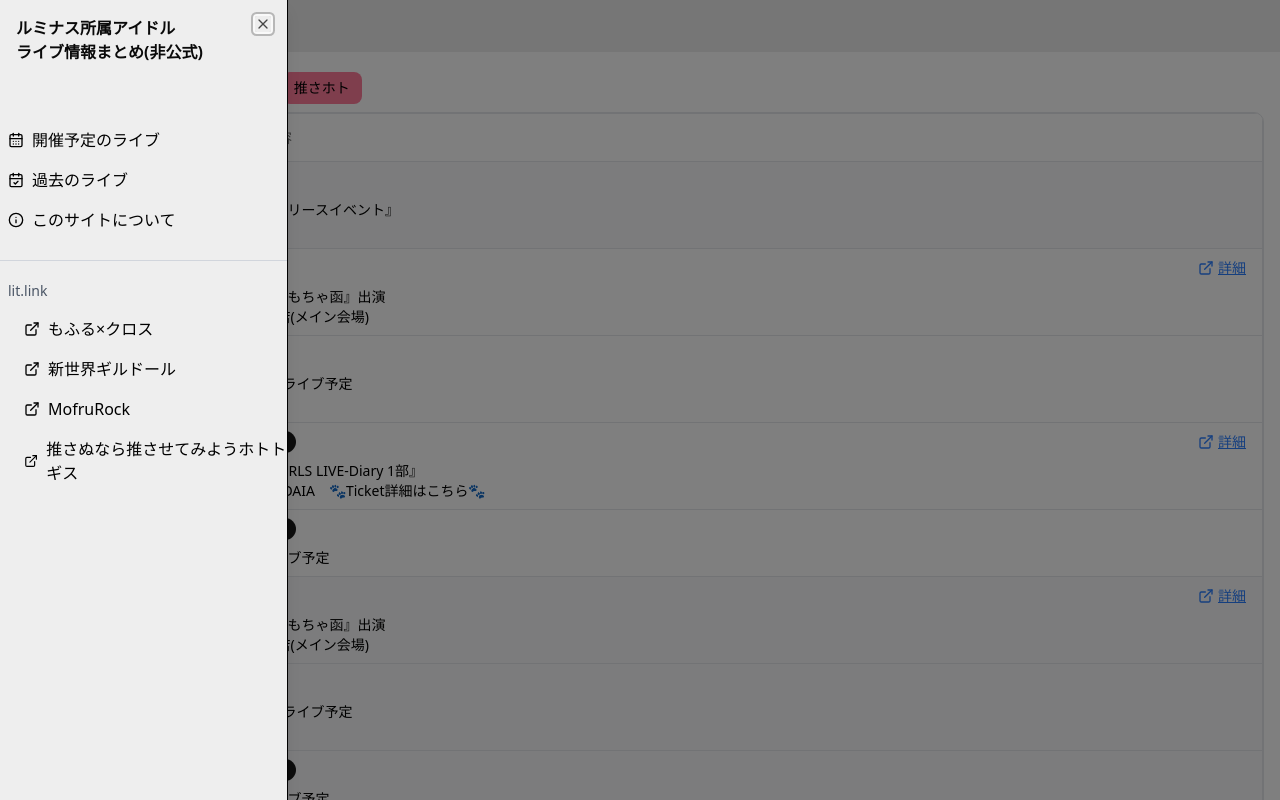
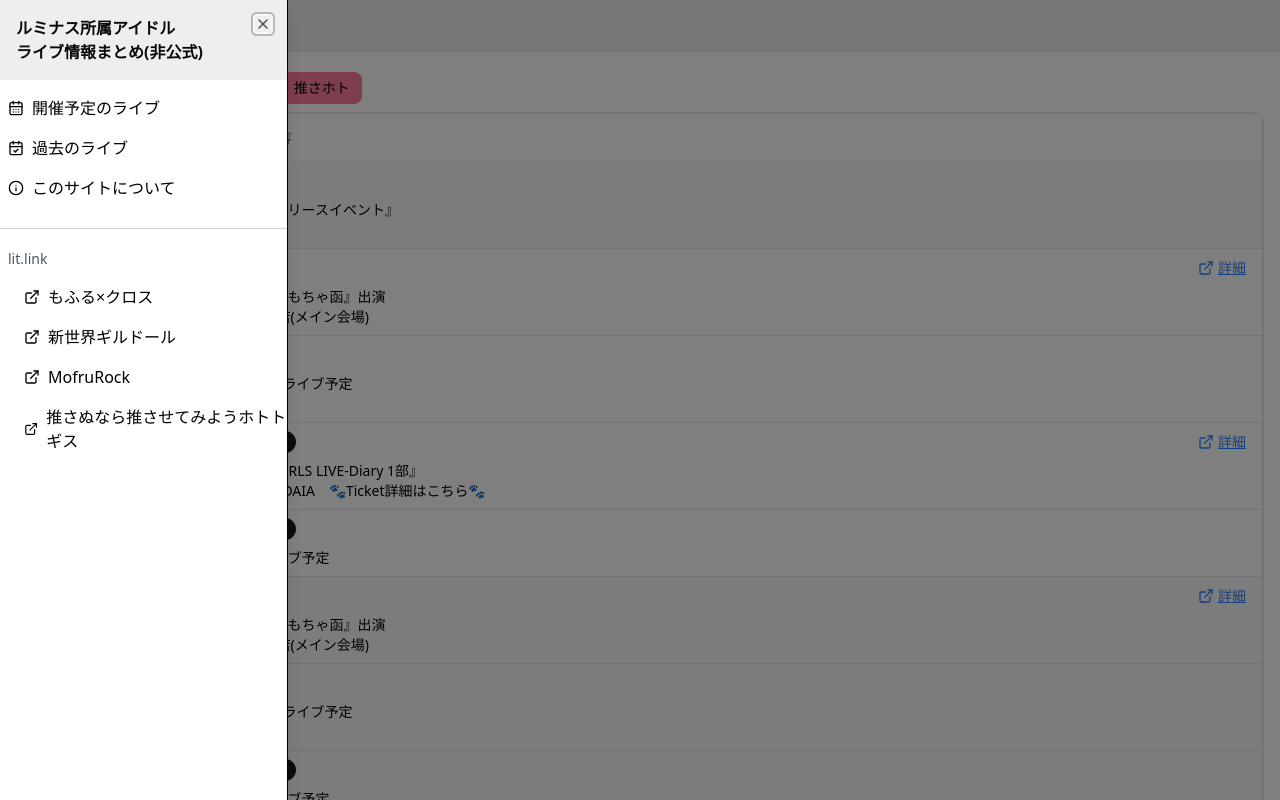
Before and after one commit to momo-lab/www-livelist, a React (Vite) app: page / in a window 1280 px wide. Both pictures are taken after a click on the button 26 px from the left and 26 px from the top of the page. Shown: the top 800 px of the page. Built offline with nearby package versions, Linux system fonts and the light colour scheme.

Commit message:
サイドメニューのレイアウトを調整

```diff
--- a/src/components/Header.tsx
+++ b/src/components/Header.tsx
@@ -115,8 +115,8 @@ export const Header: React.FC = () => {
                   <Menu className="h-6 w-6" />
                 </Button>
               </SheetTrigger>
-              <SheetContent side="left" className="bg-header-bg w-72">
-                <SheetHeader>
+              <SheetContent side="left" className="w-72">
+                <SheetHeader className="bg-header-bg">
                   <SheetTitle onClick={() => setIsOpen(false)}>
                     ルミナス所属アイドル
                     <br />
@@ -126,7 +126,7 @@ export const Header: React.FC = () => {
                     ルミナス所属のアイドルのライブ情報まとめページです。
                   </SheetDescription>
                 </SheetHeader>
-                <nav className="mt-8">
+                <nav>
                   <ul className="flex flex-col space-y-4">{menuLinks}</ul>
                 </nav>
               </SheetContent>
```
